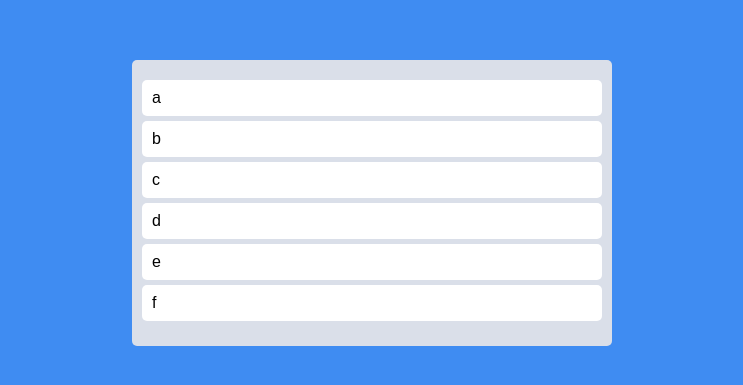
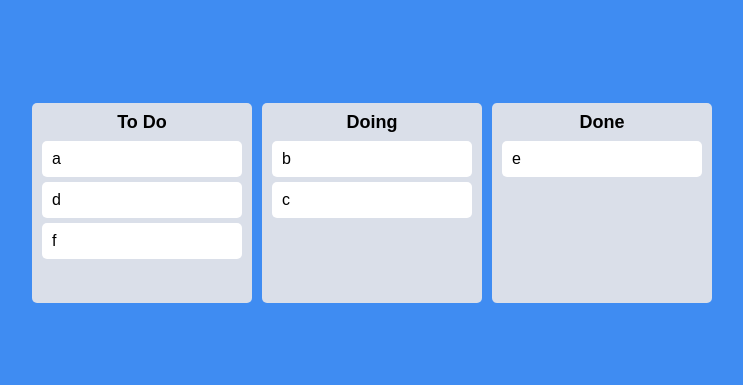
Before and after one commit to Lee-Sunho/Trello, a React (Create React App) app: page / in a window 1280 px wide. Shown: the part 197-582 px from the top of the page, without its empty margins (268-1011 px from the left). Built offline with nearby package versions, Linux system fonts and the light colour scheme.

Commit message:
feat: Board 컴포넌트 분리 및 여러 개 생성

```diff
--- a/src/App.tsx
+++ b/src/App.tsx
@@ -2,11 +2,11 @@
 import { useRecoilState } from "recoil";
 import styled from "styled-components";
 import { toDoState } from "./atoms";
-import DraggableCard from "./Components/DraggableCard";
+import Board from "./Components/Board";
 
 const Wrapper = styled.div`
   display: flex;
-  max-width: 480px;
+  max-width: 680px;
   width: 100%;
   margin: 0 auto;
   justify-content: center;
@@ -16,42 +16,32 @@
 
 const Boards = styled.div`
   display: grid;
+  gap: 10px;
   width: 100%;
-  grid-template-columns: repeat(1, 1fr);
-`;
-
-const Board = styled.div`
-  padding: 20px 10px;
-  background-color: ${(props) => props.theme.boardColor};
-  border-radius: 5px;
-  min-height: 200px;
+  grid-template-columns: repeat(3, 1fr);
 `;
 
 function App() {
   const [toDos, setToDos] = useRecoilState(toDoState);
-  const onDragEnd = ({ draggableId, destination, source }: DropResult) => {
-    if (!destination) return;
-    setToDos((oldToDos) => {
-      const copyToDos = [...oldToDos];
-      copyToDos.splice(source.index, 1);
-      copyToDos.splice(destination?.index, 0, draggableId);
-      return copyToDos;
-    });
+  const onDragEnd = (info: DropResult) => {
+    const { draggableId, destination, source } = info;
+    if (destination?.droppableId === source.droppableId) {
+      // same board movement.
+      setToDos((allBoards) => {
+        const boardCopy = [...allBoards[source.droppableId]];
+        boardCopy.splice(source.index, 1);
+        boardCopy.splice(destination?.index, 0, draggableId);
+        return { ...allBoards, [source.droppableId]: boardCopy };
+      });
+    }
   };
   return (
     <DragDropContext onDragEnd={onDragEnd}>
       <Wrapper>
         <Boards>
-          <Droppable droppableId="one">
-            {(magic) => (
-              <Board ref={magic.innerRef} {...magic.droppableProps}>
-                {toDos.map((toDo, index) => (
-                  <DraggableCard key={toDo} index={index} toDo={toDo} />
-                ))}
-                {magic.placeholder}
-              </Board>
-            )}
-          </Droppable>
+          {Object.keys(toDos).map((boardId) => (
+            <Board key={boardId} boardId={boardId} toDos={toDos[boardId]} />
+          ))}
         </Boards>
       </Wrapper>
     </DragDropContext>
--- /dev/null
+++ b/src/Components/Board.tsx
@@ -0,0 +1,40 @@
+import { Droppable } from "react-beautiful-dnd";
+import DraggableCard from "./DraggableCard";
+import styled from "styled-components";
+
+const Wrapper = styled.div`
+  padding: 20px 10px;
+  padding-top: 10px;
+  background-color: ${(props) => props.theme.boardColor};
+  border-radius: 5px;
+  min-height: 200px;
+`;
+
+const Title = styled.h2`
+  text-align: center;
+  font-weight: 600;
+  margin-bottom: 10px;
+  font-size: 18px;
+`;
+
+interface IBoardProps {
+  toDos: string[];
+  boardId: string;
+}
+
+function Board({ toDos, boardId }: IBoardProps) {
+  return (
+    <Droppable droppableId={boardId}>
+      {(magic) => (
+        <Wrapper ref={magic.innerRef} {...magic.droppableProps}>
+          <Title>{boardId}</Title>
+          {toDos.map((toDo, index) => (
+            <DraggableCard key={toDo} index={index} toDo={toDo} />
+          ))}
+          {magic.placeholder}
+        </Wrapper>
+      )}
+    </Droppable>
+  );
+}
+export default Board;
--- a/src/atoms.tsx
+++ b/src/atoms.tsx
@@ -1,6 +1,14 @@
 import { atom, selector } from "recoil";
 
-export const toDoState = atom({
+interface IToDoState {
+  [key: string]: string[];
+}
+
+export const toDoState = atom<IToDoState>({
   key: "todo",
-  default: ["a", "b", "c", "d", "e", "f"],
+  default: {
+    "To Do": ["a", "d", "f"],
+    Doing: ["b", "c"],
+    Done: ["e"],
+  },
 });
```
